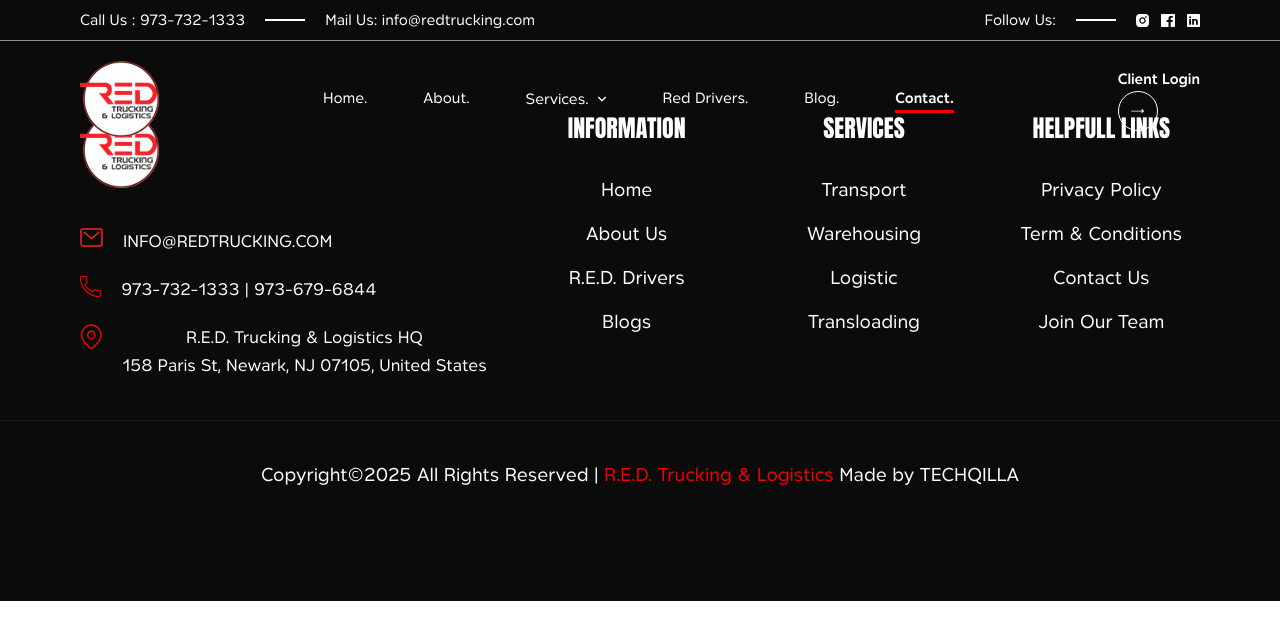
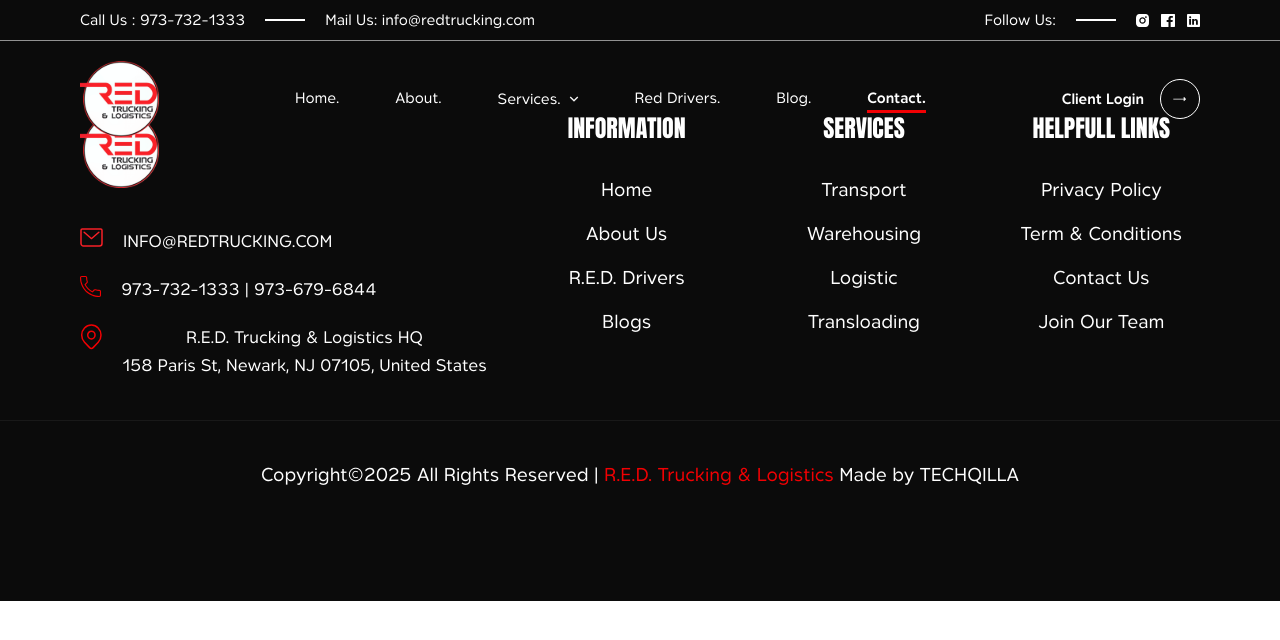
Before and after one commit to vishalkuriyal/red-trucking-fe, a React (Vite) app: page /contact in a window 1280 px wide. Shown: the top 640 px of the page. Built offline with nearby package versions, Linux system fonts and the light colour scheme.

Commit message:
made changes

```diff
--- a/src/components/Navbar.tsx
+++ b/src/components/Navbar.tsx
@@ -185,7 +185,7 @@
             );
           })}
         </nav>
-        <PrimaryButton className="hidden md:block" onClick={() => navigate('')}>Client Login</PrimaryButton>
+        <PrimaryButton className="hidden md:flex" onClick={() => navigate('')}>Client Login</PrimaryButton>
         <div
           className="sm:hidden cursor-pointer"
           onClick={() => setIsOpen(!isOpen)}
```
